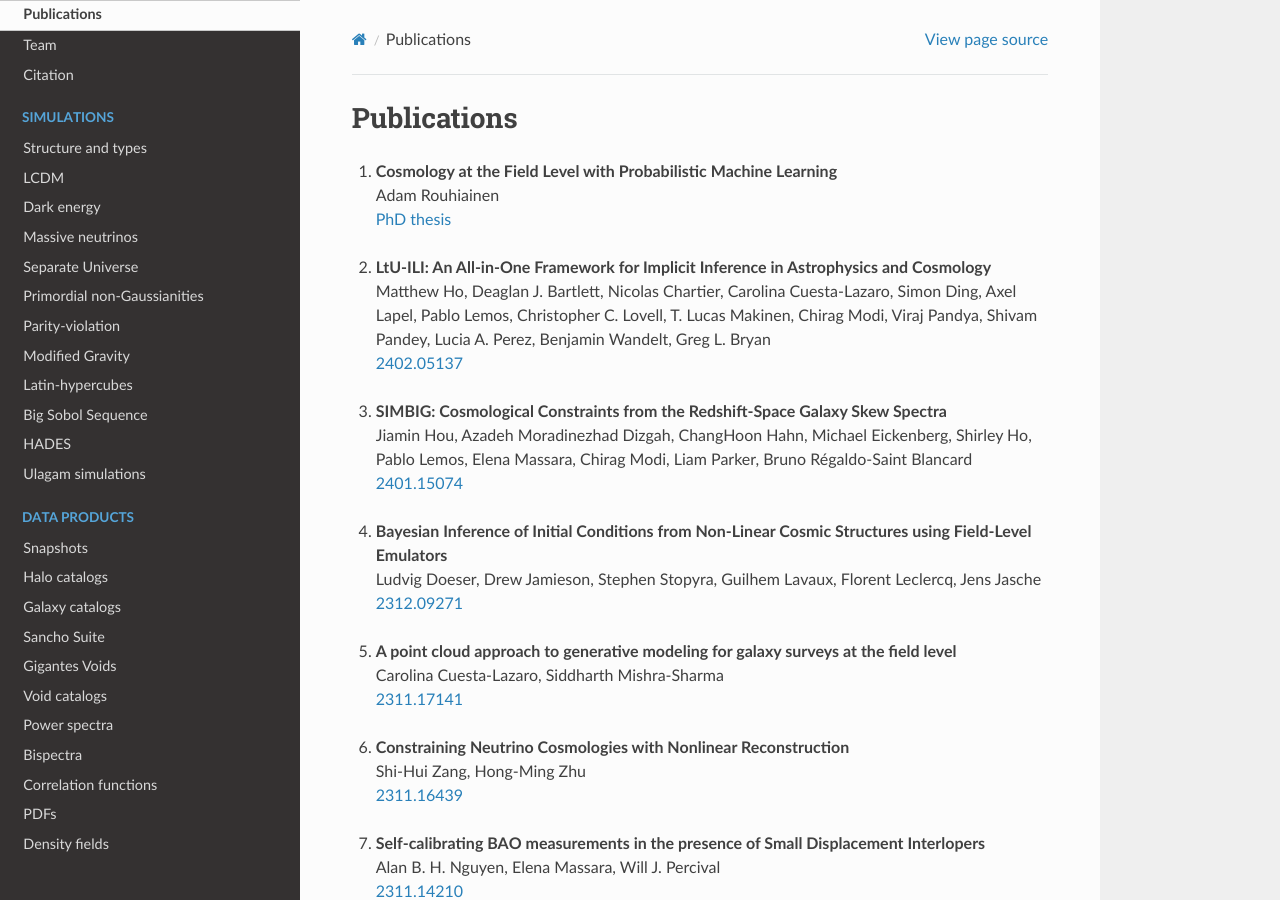
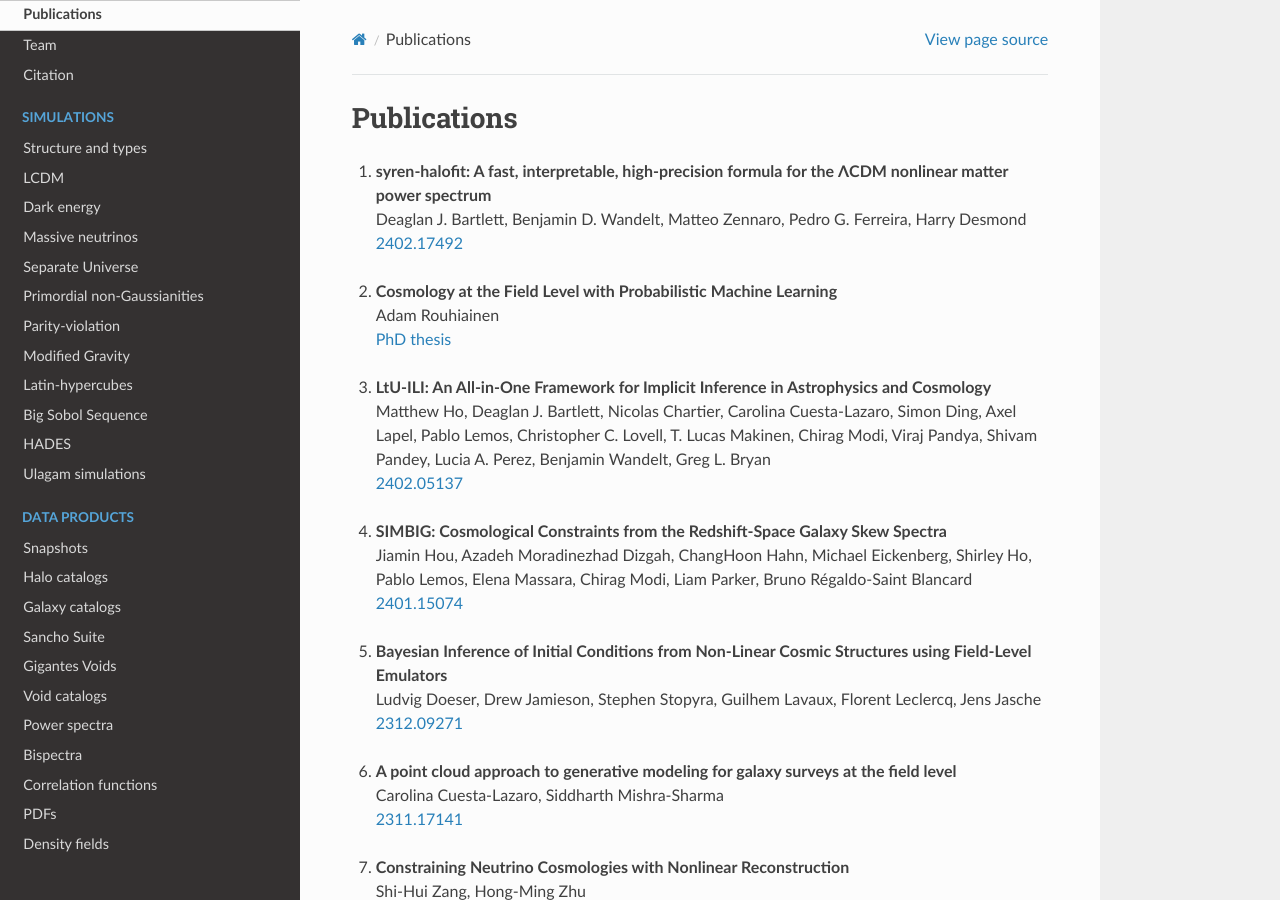
Before and after one commit to franciscovillaescusa/Quijote-simulations, a Sphinx documentation site: the page built from docs/source/publications.rst, in a window 1280 px wide and 900 px high. Built offline with Sphinx 7.4.7 and the Read the Docs theme 2.0.0, drawn with Linux system fonts in a browser that asks for light colours; pages that are not in the unit, such as notebooks, are missing from menus.

Commit message:
publications updated'

```diff
--- a/docs/source/publications.rst
+++ b/docs/source/publications.rst
@@ -4,6 +4,9 @@
 Publications
 ************
 
+#. | **syren-halofit: A fast, interpretable, high-precision formula for the ΛCDM nonlinear matter power spectrum**
+   | Deaglan J. Bartlett, Benjamin D. Wandelt, Matteo Zennaro, Pedro G. Ferreira, Harry Desmond
+   | `2402.17492 <https://arxiv.org/abs/2402.17492>`_
 
 #. | **Cosmology at the Field Level with Probabilistic Machine Learning**
    | Adam Rouhiainen
```
